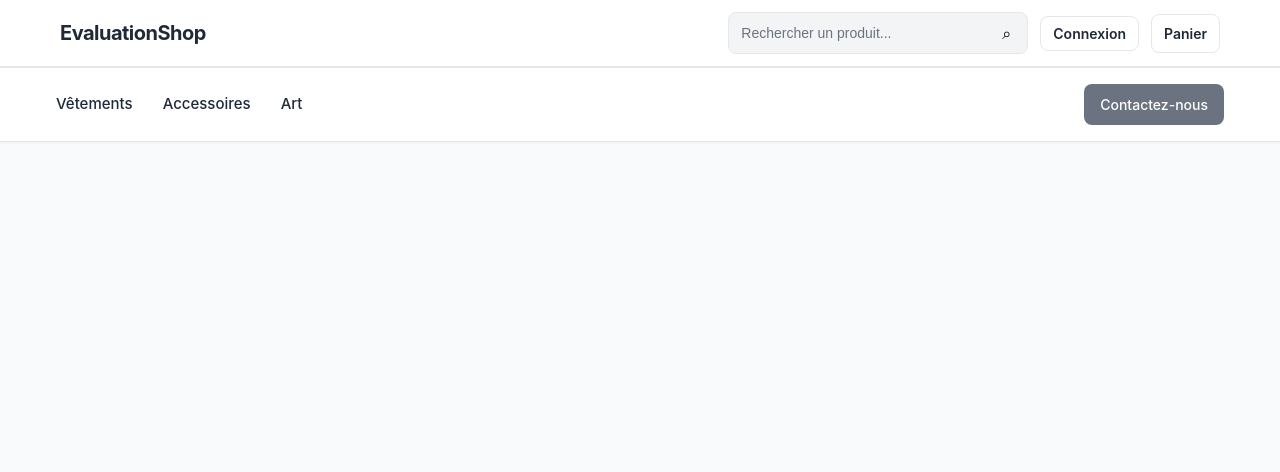
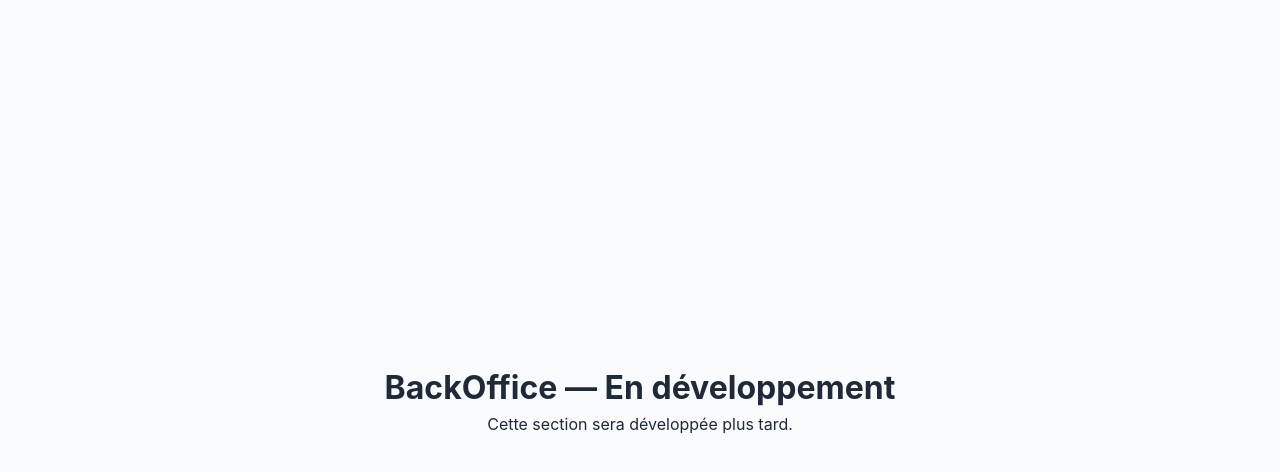
Before and after one commit to Elyance/new-app-eval-12026, a Vue app: page /backoffice in a window 1280 px wide. Shown: the top 472 px of the page. Built offline with nearby package versions, Linux system fonts and the light colour scheme.

Commit message:
feat: add landing page and back office placeholder with navigation

```diff
--- a/src/App.vue
+++ b/src/App.vue
@@ -1,13 +1,20 @@
 <script setup>
 import Navbar from './components/FO/Navbar.vue'
+import { useRoute } from 'vue-router'
 import './styles/variables.css'
+import { computed } from 'vue'
+
+const route = useRoute()
+const showNavbar = computed(() => route.path && route.path.startsWith('/fo'))
 </script>
 
 <template>
-  <Navbar />
-  <main>
-    <router-view />
-  </main>
+  <div>
+    <Navbar v-if="showNavbar" />
+    <main>
+      <router-view />
+    </main>
+  </div>
 </template>
 
 <style>
--- a/src/router/index.js
+++ b/src/router/index.js
@@ -6,11 +6,14 @@ import CartPage from '../views/FO/CartPage.vue'
 import LoginPage from '../views/FO/LoginPage.vue'
 import CheckoutPage from '../views/FO/CheckoutPage.vue'
 import OrderConfirmationPage from '../views/FO/OrderConfirmationPage.vue'
+import LandingPage from '../views/LandingPage.vue'
+import BackOfficePlaceholder from '../views/BackOfficePlaceholder.vue'
 
 const routes = [
   {
     path: '/',
-    redirect: '/fo'
+    name: 'Landing',
+    component: LandingPage
   },
   {
     path: '/fo',
@@ -43,6 +46,11 @@ const routes = [
     component: HomePage
   },
   {
+    path: '/backoffice',
+    name: 'BackOffice',
+    component: BackOfficePlaceholder
+  },
+  {
     path: '/fo/commande',
     name: 'Checkout',
     component: CheckoutPage
--- /dev/null
+++ b/src/views/BackOfficePlaceholder.vue
@@ -0,0 +1,14 @@
+<template>
+  <div class="backoffice-placeholder">
+    <h1>BackOffice — En développement</h1>
+    <p>Cette section sera développée plus tard.</p>
+  </div>
+</template>
+
+<script setup>
+// placeholder for future BackOffice work
+</script>
+
+<style scoped>
+.backoffice-placeholder{min-height:100vh;display:flex;flex-direction:column;align-items:center;justify-content:center;padding:2rem;text-align:center}
+</style>
--- /dev/null
+++ b/src/views/LandingPage.vue
@@ -0,0 +1,31 @@
+<script setup>
+import { useRouter } from 'vue-router'
+
+const router = useRouter()
+
+function goFO() {
+  router.push('/fo')
+}
+
+function goBackOffice() {
+  router.push('/backoffice')
+}
+</script>
+
+<template>
+  <div class="landing flex-center">
+    <h1>Bienvenue — Choisissez une section</h1>
+    <div class="choices">
+      <button class="btn" @click="goBackOffice">BackOffice</button>
+      <button class="btn primary" @click="goFO">Front Office</button>
+    </div>
+  </div>
+</template>
+
+<style scoped>
+.landing{min-height:100vh;display:flex;flex-direction:column;align-items:center;justify-content:center;padding:2rem;text-align:center}
+.choices{display:flex;gap:1rem;margin-top:1.25rem}
+.btn{padding:0.6rem 1rem;border:1px solid #ccc;background:#fff;border-radius:6px;cursor:pointer}
+.btn.primary{background:#0ea5a4;color:#fff;border-color:transparent}
+.muted{margin-top:1rem;color:#666;font-size:0.9rem}
+</style>
```
